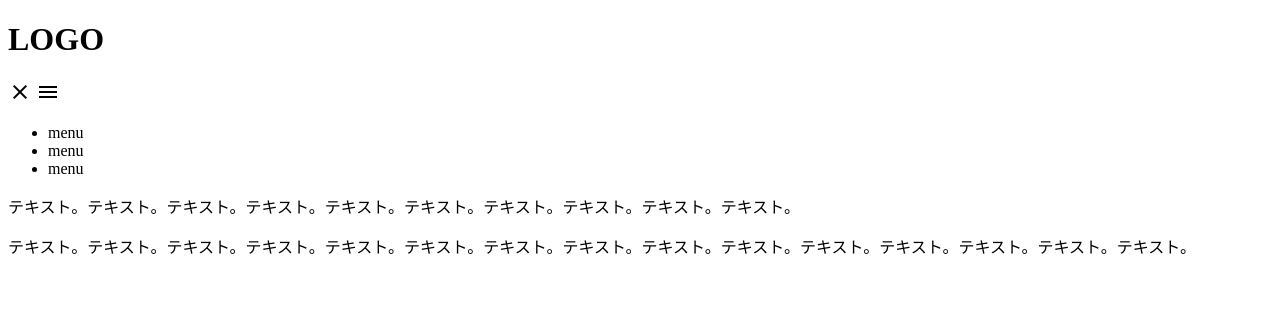
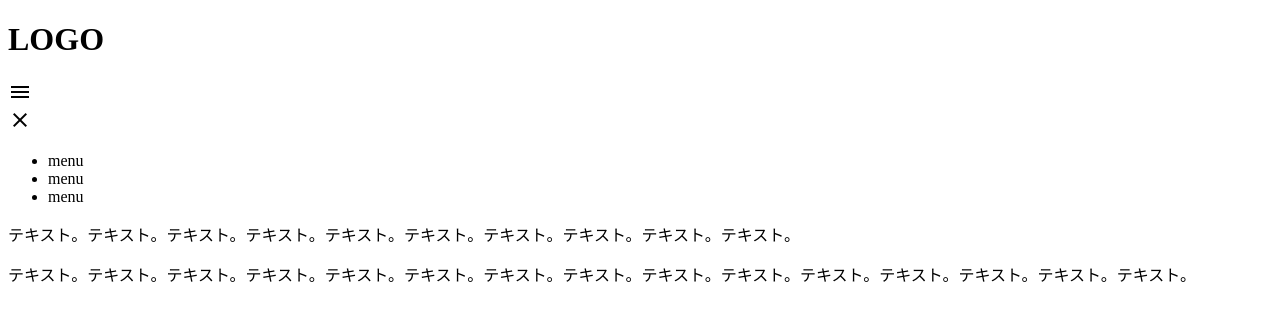
Before and after one commit to memann-ai/HamvergarMenu, a plain HTML site: page Practice/index.html in a window 1280 px wide. Drawn offline with Linux system fonts and the light colour scheme.

Commit message:
Add files via upload

```diff
--- a/Practice/index.html
+++ b/Practice/index.html
@@ -13,8 +13,12 @@
   <body>
     <header>
       <h1>LOGO</h1>
+      <div class="sp-menu">
+        <span class="material-icons"> menu </span>
+      </div>
+    </header>
+    <div>
       <span class="material-icons"> close </span>
-      <span class="material-icons"> menu </span>
       <nav>
         <ul>
           <li>menu</li>
@@ -22,14 +26,14 @@
           <li>menu</li>
         </ul>
       </nav>
-    </header>
-    <div>
+    </div>
+    <main>
       <p>
         テキスト。テキスト。テキスト。テキスト。テキスト。テキスト。テキスト。テキスト。テキスト。テキスト。
       </p>
       <p>
         テキスト。テキスト。テキスト。テキスト。テキスト。テキスト。テキスト。テキスト。テキスト。テキスト。テキスト。テキスト。テキスト。テキスト。テキスト。
       </p>
-    </div>
+    </main>
   </body>
 </html>
```
